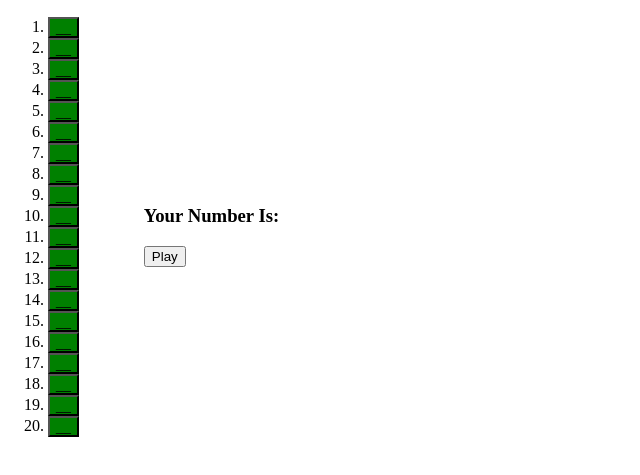
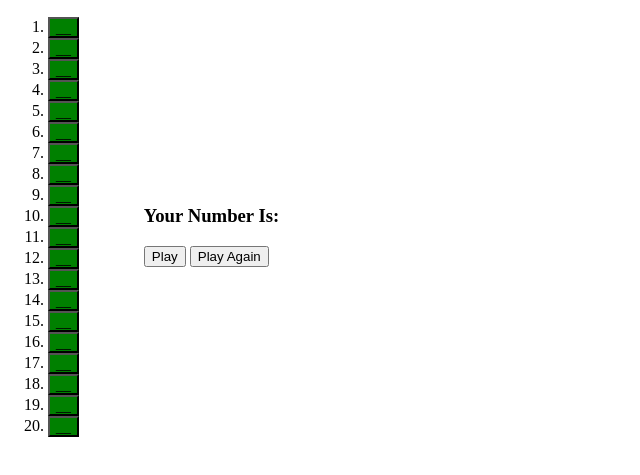
Before and after one commit to thoknee/Numerical-Ordering-Game, a plain HTML site: page index.html in a window 1280 px wide. Shown: the part 79-554 px from the top of the page, without its empty margins (0-640 px from the left). Drawn offline with Linux system fonts and the light colour scheme.

Commit message:
added the play again button

```diff
--- a/index.html
+++ b/index.html
@@ -41,6 +41,7 @@
         <h3>Your Number Is:</h3>
         <h3 class = "randomized-number"></h3>
         <button onclick = 'newNum()' class = "playButton"> Play</button>
+        <button onclick = 'playAgain()' class = "playAgain"> Play Again </button>
 
     </div>
 
```
